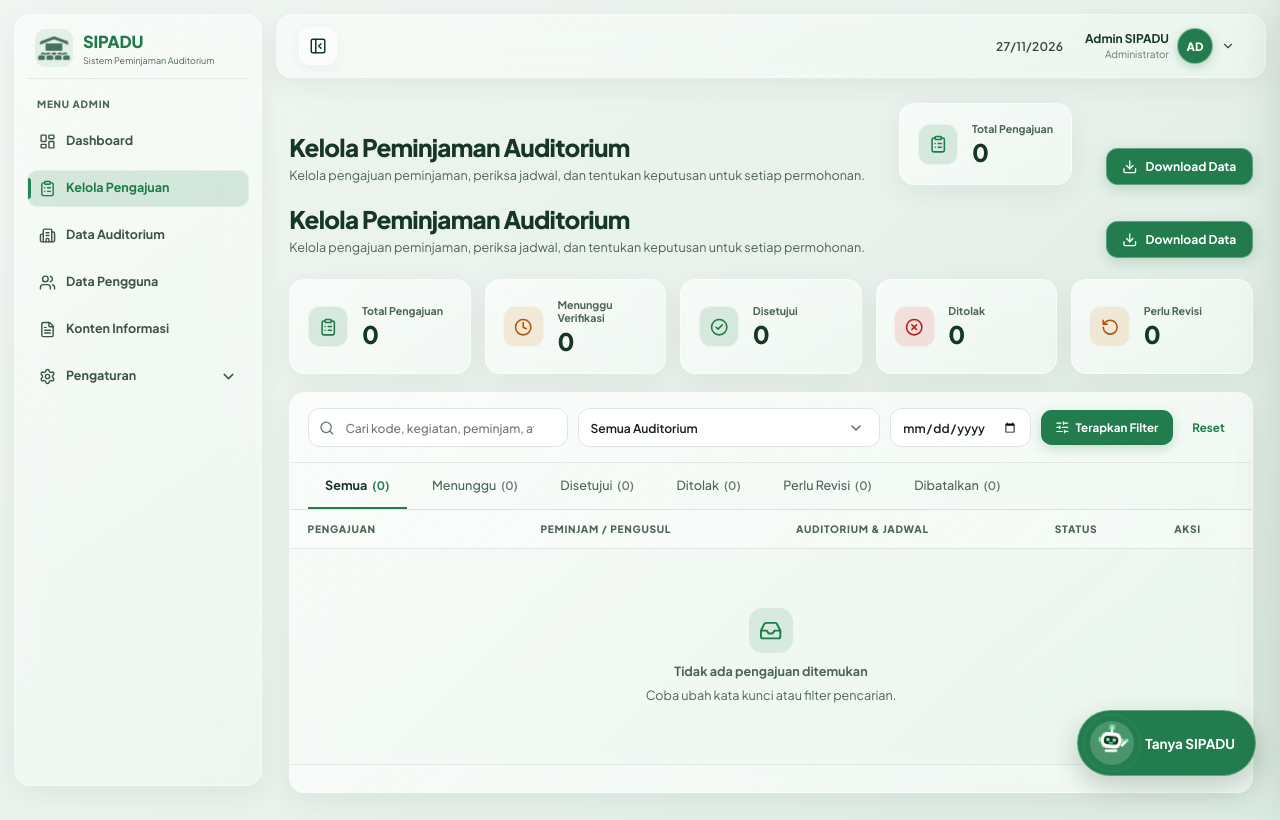
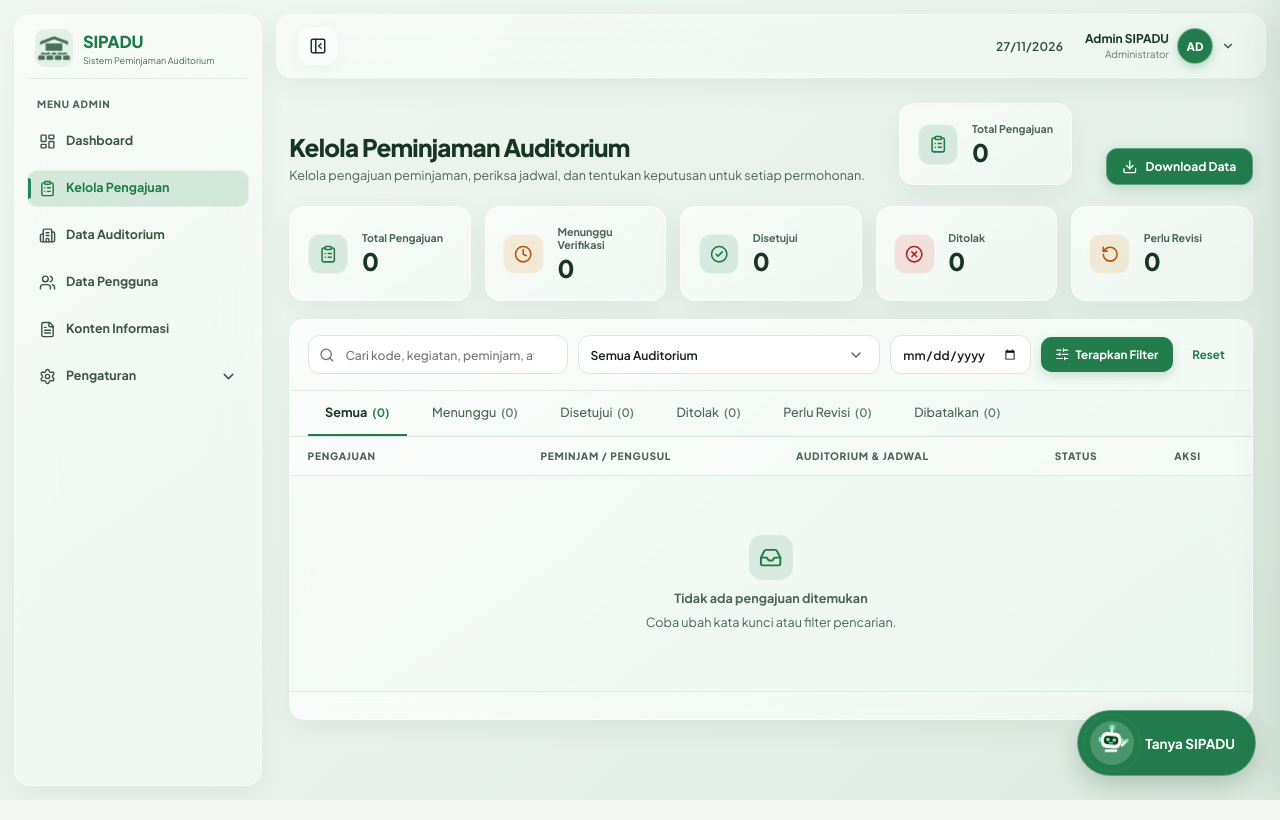
Before and after one commit to sekarpn/SIPADU, a Laravel app: page /admin/pengajuan in a window 1280 px wide. Run offline with Laravel 12, Linux system fonts and the light colour scheme; a user stored in the database is signed in; data comes from the database, SQL or seed files in the repository; data that the repository does not hold is empty.

Commit message:
Fix fitur Kelola Pengajuan

```diff
--- a/resources/views/admin/bookings.blade.php
+++ b/resources/views/admin/bookings.blade.php
@@ -1321,24 +1321,6 @@ body.bp-drawer-open {
                 <strong>{{ $stats['total'] }}</strong>
             </div>
         </a>
-
-        <a
-            href="{{ route('admin.bookings.export', request()->query()) }}"
-            class="bp-download-btn"
-            id="exportBookingBtn"
-            title="Unduh rekap data peminjaman (CSV/Excel)"
-        >
-            <i data-lucide="download"></i>
-            <span>Download Data</span>
-        </a>
-    </div>
-
-    {{-- HEADER --}}
-    <div class="bp-heading">
-        <div>
-            <h1>Kelola Peminjaman Auditorium</h1>
-            <p>Kelola pengajuan peminjaman, periksa jadwal, dan tentukan keputusan untuk setiap permohonan.</p>
-        </div>
 
         <a
             href="{{ route('admin.bookings.export', request()->query()) }}"
```
